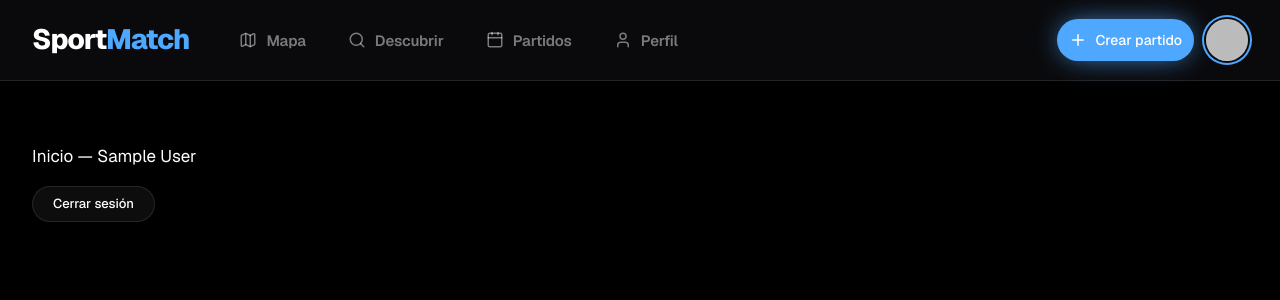
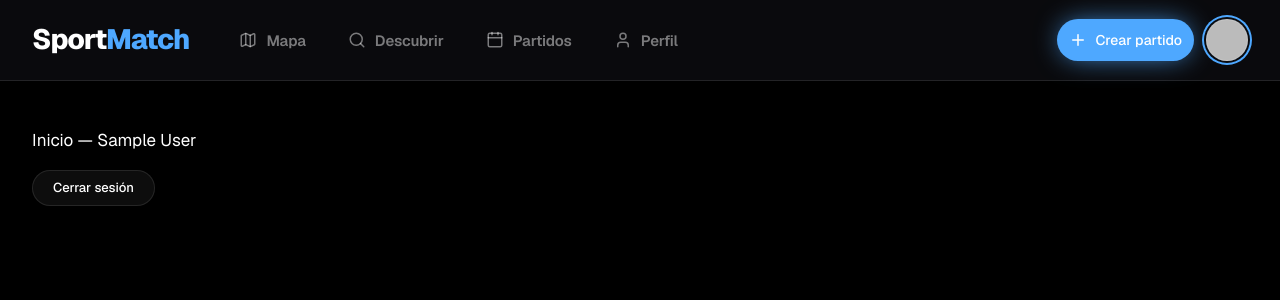
Before and after one commit to SportmatchOrg/sportmatch, a Next.js app in the folder front/: page /home in a window 1280 px wide. Shown: the top 300 px of the page. Built offline with nearby package versions, Linux system fonts and the light colour scheme; no server answers; sample sign-in values are in the browser's storage.

Commit message:
fix(front): ajustar el espacio superior del layout privado a la altura de la navbar
Dejaba 112px de aire; la portada del perfil tiene que arrancar pegada a la barra.

```diff
--- a/front/src/app/(app)/home/page.tsx
+++ b/front/src/app/(app)/home/page.tsx
@@ -9,7 +9,7 @@ export default function HomePage() {
   const { user } = useAuth();
 
   return (
-    <main className="flex flex-col items-start gap-4 p-8">
+    <main className="flex flex-col items-start gap-4 p-8 lg:pt-12">
       <p className="text-body">Inicio — {user?.displayName ?? user?.email}</p>
 
       <button
--- a/front/src/app/(app)/layout.tsx
+++ b/front/src/app/(app)/layout.tsx
@@ -25,7 +25,7 @@ export default function AppLayout({ children }: { children: ReactNode }) {
   }
 
   return (
-    <div className="min-h-dvh bg-base pb-28 text-white lg:pb-0 lg:pt-28">
+    <div className="min-h-dvh bg-base pb-28 text-white lg:pb-0 lg:pt-20">
       <TopNavBar />
       {children}
       <TabBar />
```
